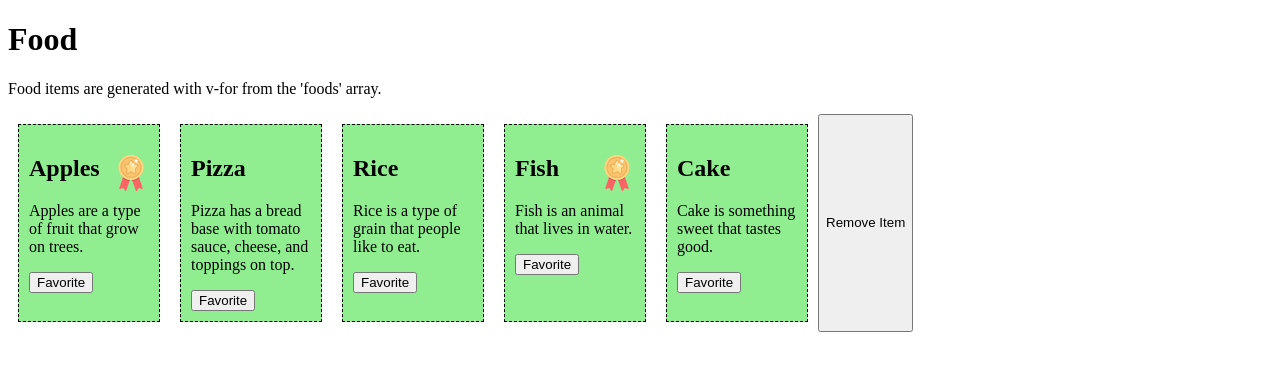
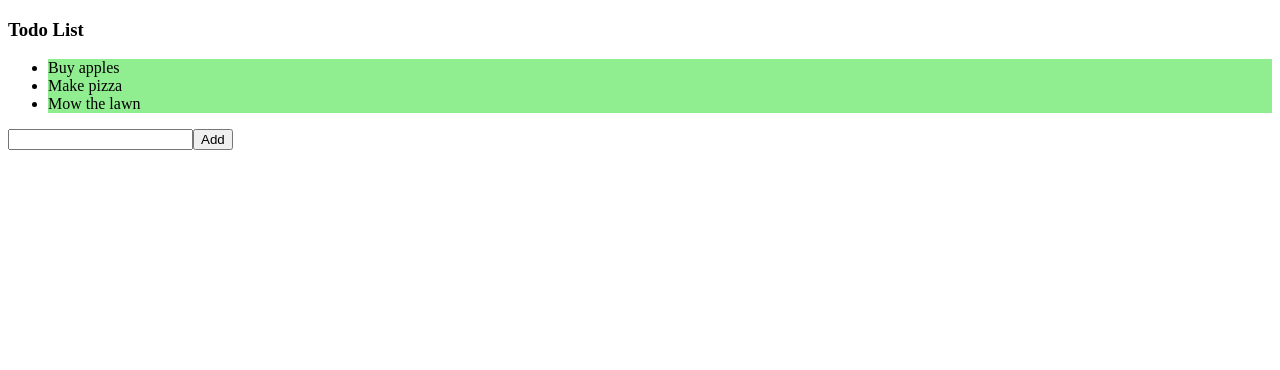
Before and after one commit to kornev-zhora/vue.learn, a Vue app in the folder w3school/: page / in a window 1280 px wide. Shown: the top 370 px of the page. Built offline with nearby package versions, Linux system fonts and the light colour scheme.

Commit message:
https://www.w3schools.com/vue/vue_slots.php

```diff
--- a/w3school/src/App.vue
+++ b/w3school/src/App.vue
@@ -1,68 +1,30 @@
 <template>
-  <h1>Food</h1>
-  <p>Food items are generated with v-for from the 'foods' array.</p>
-  <div id="wrapper">
-    <food-item
-        v-for="x in foods"
-        :key="x.name"
-        :food-name="x.name"
-        :food-desc="x.desc"
-        :is-favorite="x.favorite"
-        @toggle-favorite="receiveEmit"
+  <h3>Todo List</h3>
+  <ul>
+    <todo-item
+        v-for="x in items"
+        :key="x"
+        :item-name="x"
+        style="background-color: lightgreen;"
     />
-
-    <button @click="removeItem">Remove Item</button>
-
-  </div>
+  </ul>
+  <input v-model="newItem">
+  <button @click="addItem">Add</button>
 </template>
 
 <script>
 export default {
   data() {
     return {
-      foods: [
-        { name: 'Apples',
-          desc: 'Apples are a type of fruit that grow on trees.',
-          favorite: true },
-        { name: 'Pizza',
-          desc: 'Pizza has a bread base with tomato sauce, cheese, and toppings on top.',
-          favorite: false },
-        { name: 'Rice',
-          desc: 'Rice is a type of grain that people like to eat.',
-          favorite: false },
-        { name: 'Fish',
-          desc: 'Fish is an animal that lives in water.',
-          favorite: true },
-        { name: 'Cake',
-          desc: 'Cake is something sweet that tastes good.',
-          favorite: false }
-      ]
+      newItem: '',
+      items: ['Buy apples','Make pizza','Mow the lawn']
     };
   },
   methods: {
-    removeItem() {
-      this.foods.splice(1,1);
-    },
-    receiveEmit(foodId) {
-      const foundFood = this.foods.find(
-          food => food.name === foodId
-      );
-      foundFood.favorite = !foundFood.favorite;
+    addItem() {
+      this.items.push(this.newItem),
+          this.newItem = '';
     }
   }
 }
 </script>
-
-<style>
-#wrapper {
-  display: flex;
-  flex-wrap: wrap;
-}
-#wrapper > div {
-  border: dashed black 1px;
-  flex-basis: 120px;
-  margin: 10px;
-  padding: 10px;
-  background-color: lightgreen;
-}
-</style>
--- a/w3school/src/components/FoodItem.vue
+++ b/w3school/src/components/FoodItem.vue
@@ -2,10 +2,7 @@
   <div>
     <h2>
       {{ foodName }}
-
-
       <img src="/img_quality.svg" v-show="isFavorite" alt="ksjfj">
-
     </h2>
     <p>{{ foodDesc }}</p>
     <button v-on:click="toggleFavorite">Favorite</button>
--- /dev/null
+++ b/w3school/src/components/SlotComp.vue
@@ -0,0 +1,6 @@
+<template>
+  <div>
+    <p>SlotComp.vue</p>
+    <slot></slot>
+  </div>
+</template>
--- /dev/null
+++ b/w3school/src/components/TodoItem.vue
@@ -0,0 +1,12 @@
+<template>
+  <div class="pinkBall"></div>
+  <li v-bind="$attrs">{{ itemName }}</li>
+  <div class="pinkBall"></div>
+</template>
+
+
+<script>
+export default {
+  props: ['itemName']
+}
+</script>
--- a/w3school/src/main.js
+++ b/w3school/src/main.js
@@ -1,8 +1,8 @@
 import { createApp } from 'vue'
 
 import App from './App.vue'
-import FoodItem from './components/FoodItem.vue'
+import TodoItem from './components/TodoItem.vue'
 
 const app = createApp(App)
-app.component('food-item', FoodItem)
+app.component('todo-item', TodoItem)
 app.mount('#app')
```
